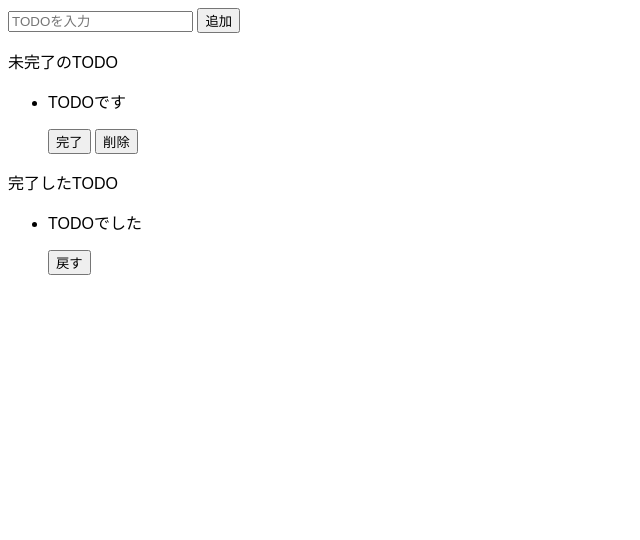
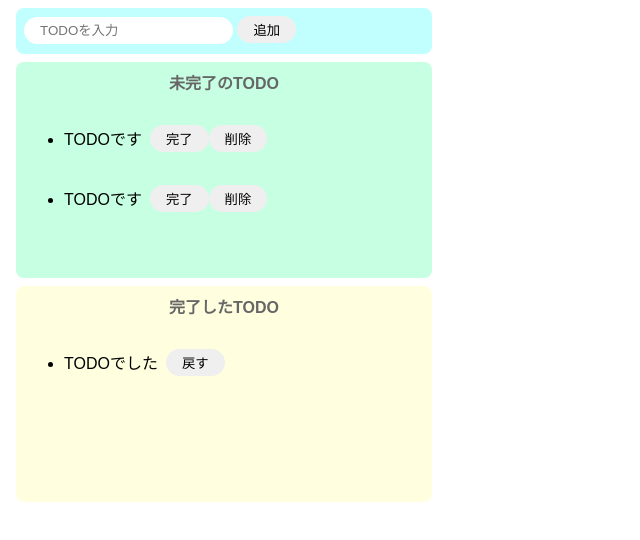
Before and after one commit to sadaakix/todo-js, a website built with Parcel: page index.html in a window 1280 px wide. Shown: the whole page, without its empty margins (0-640 px from the left). Built offline with nearby package versions, Linux system fonts and the light colour scheme.

Commit message:
スタイル適用

```diff
--- a/index.html
+++ b/index.html
@@ -6,15 +6,22 @@
   </head>
 
   <body>
-    <div>
+    <div class="input-area">
       <input placeholder="TODOを入力" />
       <button>追加</button>
     </div>
-    <div>
-      <p>未完了のTODO</p>
+    <div class="imcomplete-area">
+      <p class="title">未完了のTODO</p>
       <ul>
         <li>
-          <div>
+          <div class="list-row">
+            <p>TODOです</p>
+            <button>完了</button>
+            <button>削除</button>
+          </div>
+        </li>
+        <li>
+          <div class="list-row">
             <p>TODOです</p>
             <button>完了</button>
             <button>削除</button>
@@ -22,11 +29,11 @@
         </li>
       </ul>
     </div>
-    <div>
-      <p>完了したTODO</p>
+    <div class="complete-area">
+      <p class="title">完了したTODO</p>
       <ul>
         <li>
-          <div>
+          <div class="list-row">
             <p>TODOでした</p>
             <button>戻す</button>
           </div>
--- a/src/styles.css
+++ b/src/styles.css
@@ -1,3 +1,66 @@
 body {
   font-family: sans-serif;
 }
+
+input {
+  border-radius: 16px;
+  border: none;
+  padding: 6px 16px;
+  outline: none;
+}
+
+button {
+  border-radius: 16px;
+  border: none;
+  padding: 4px 16px;
+}
+
+button:hover {
+  background-color: #ff7fff;
+  color: #fff;
+  cursor: pointer;
+}
+
+.input-area {
+  background-color: #c1ffff;
+  width: 400px;
+  height: 30px;
+  padding: 8px;
+  margin: 8px;
+  border-radius: 8px;
+}
+
+.imcomplete-area {
+  background-color: #c6ffe2;
+  width: 400px;
+  min-height: 200px;
+  padding: 8px;
+  margin: 8px;
+  border-radius: 8px;
+}
+
+.complete-area {
+  background-color: #ffffe0;
+  width: 400px;
+  min-height: 200px;
+  padding: 8px;
+  margin: 8px;
+  border-radius: 8px;
+}
+
+.title {
+  text-align: center;
+  margin-top: 0;
+  font-weight: bold;
+  color: #666;
+}
+
+.list-row {
+  display: flex;
+  align-items: center;
+  padding-bottom: 4px;
+}
+
+.list-row p {
+  margin-right: 8px;
+}
```
